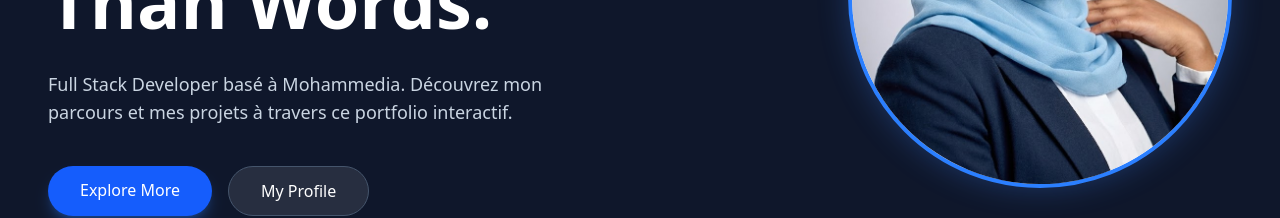
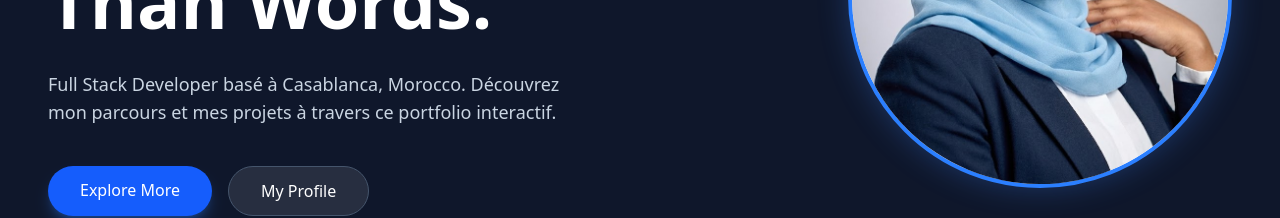
Before and after one commit to Sboulal/portfolio-angular, an Angular app: page / in a window 1280 px wide. Shown: the part 428-646 px from the top of the page. Built offline with nearby package versions, Linux system fonts and the light colour scheme.

Commit message:
new Feaures2

```diff
--- a/src/app/app.ts
+++ b/src/app/app.ts
@@ -14,7 +14,7 @@ export class App {
     title: 'Full Stack Developer',
     email: 'boulalsalma7@gmail.com',
     phone: '0654447852',
-    location: 'Mohammedia',
+    location: 'Casablanca, Morocco',
     linkedin: 'BOULAL Salma',
     github: 'Sboulal',
     about: "Développeuse Full-stack passionnée, actuellement étudiante à l'école 1337 (Khouribga). Dotée d'une solide expérience académique et pratique en développement web (Angular, Laravel, Django) et en infrastructure (Docker). Je m'efforce de concevoir des solutions innovantes et performantes."
```
